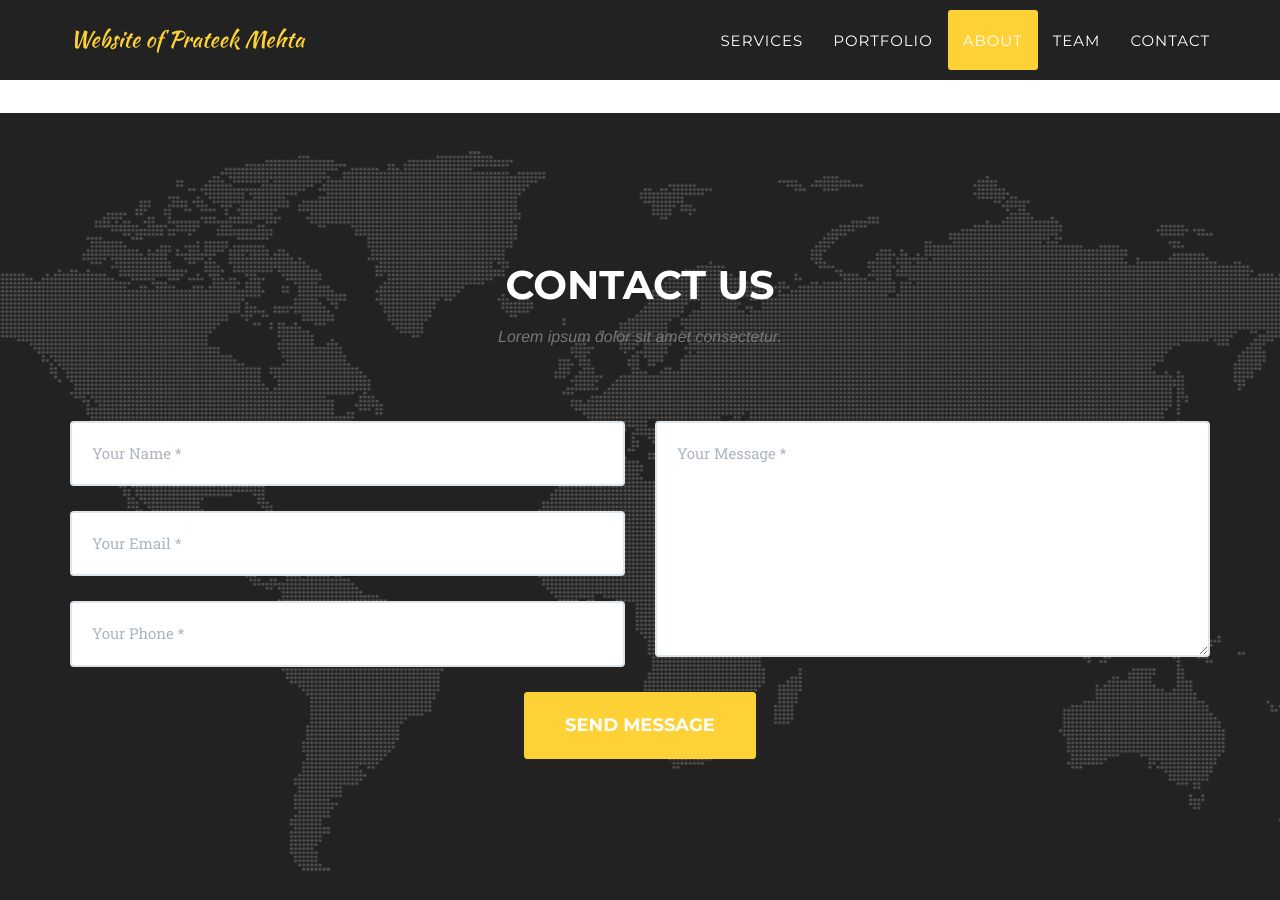
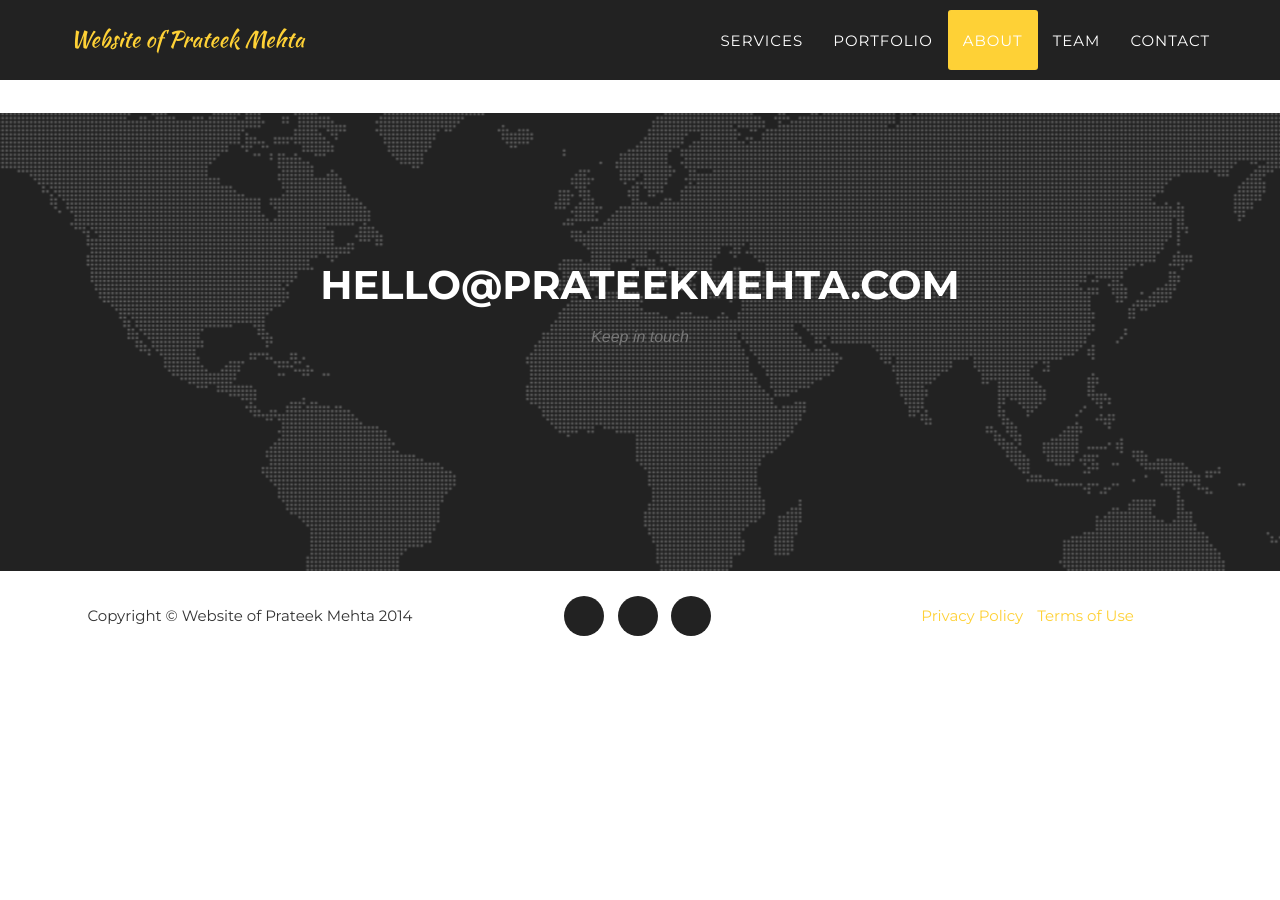
Before and after one commit to prateeekmehta/prateeekmehta.github.io, a Jekyll site: the page built from index.html, in a window 1280 px wide and 900 px high, scrolled down 2504 px. Built offline with Jekyll 4.4.1, drawn with Linux system fonts in a browser that asks for light colours; some web fonts are replaced; after the commit the page ends 3165 px from its top, so only the background shows below that.

```diff
--- a/_includes/contact.html
+++ b/_includes/contact.html
@@ -2,41 +2,8 @@
         <div class="container">
             <div class="row">
                 <div class="col-lg-12 text-center">
-                    <h2 class="section-heading">Contact Us</h2>
-                    <h3 class="section-subheading text-muted">Lorem ipsum dolor sit amet consectetur.</h3>
-                </div>
-            </div>
-            <div class="row">
-                <div class="col-lg-12">
-                    <form name="sentMessage" id="contactForm" novalidate>
-                        <div class="row">
-                            <div class="col-md-6">
-                                <div class="form-group">
-                                    <input type="text" class="form-control" placeholder="Your Name *" id="name" required data-validation-required-message="Please enter your name.">
-                                    <p class="help-block text-danger"></p>
-                                </div>
-                                <div class="form-group">
-                                    <input type="email" class="form-control" placeholder="Your Email *" id="email" required data-validation-required-message="Please enter your email address.">
-                                    <p class="help-block text-danger"></p>
-                                </div>
-                                <div class="form-group">
-                                    <input type="tel" class="form-control" placeholder="Your Phone *" id="phone" required data-validation-required-message="Please enter your phone number.">
-                                    <p class="help-block text-danger"></p>
-                                </div>
-                            </div>
-                            <div class="col-md-6">
-                                <div class="form-group">
-                                    <textarea class="form-control" placeholder="Your Message *" id="message" required data-validation-required-message="Please enter a message."></textarea>
-                                    <p class="help-block text-danger"></p>
-                                </div>
-                            </div>
-                            <div class="clearfix"></div>
-                            <div class="col-lg-12 text-center">
-                                <div id="success"></div>
-                                <button type="submit" class="btn btn-xl">Send Message</button>
-                            </div>
-                        </div>
-                    </form>
+                    <h2 class="section-heading">hello@prateekmehta.com</h2>
+                    <h3 class="section-subheading text-muted">Keep in touch</h3>
                 </div>
             </div>
         </div>
```
